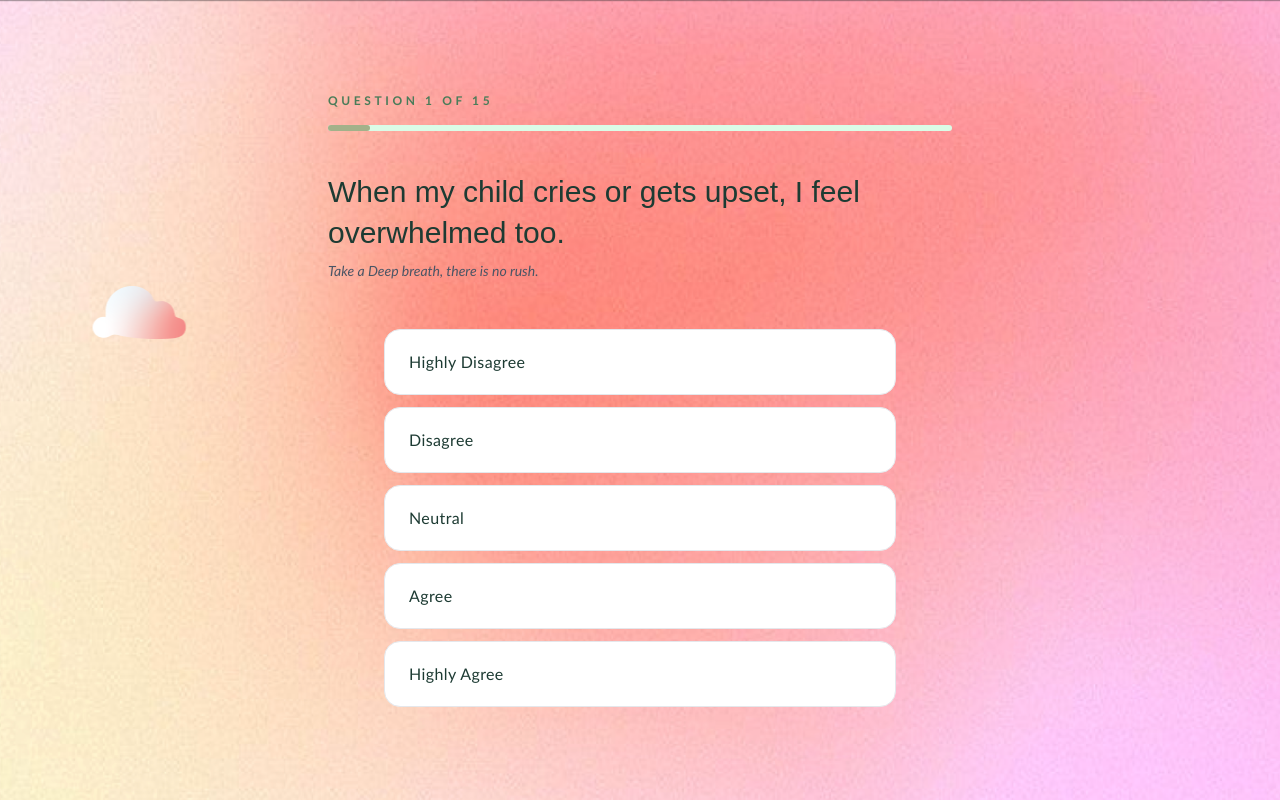
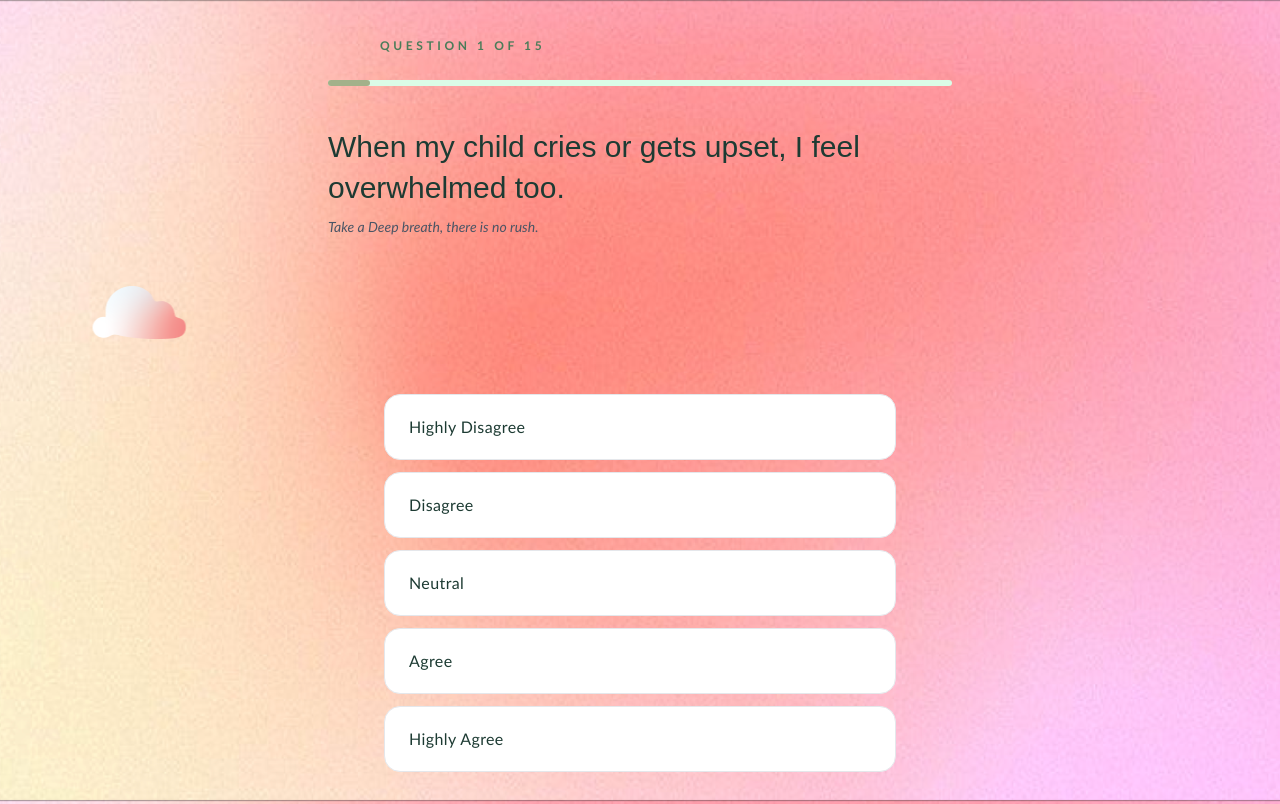
Before and after one commit to akhilpatil/reparent, a Next.js app: page /questions in a window 1280 px wide. Built offline with nearby package versions, Linux system fonts and the light colour scheme.

Commit message:
Keep question options anchored

```diff
--- a/app/questions/page.js
+++ b/app/questions/page.js
@@ -68,7 +68,7 @@ export default function Questions() {
     <div className="h-screen w-screen flex items-center justify-center">
       <div className="flex flex-col gap-8 max-w-2xl px-6 py-8 text-left w-full">
         <div className="flex flex-col items-start gap-4">
-          <div className="flex items-center gap-4 w-full">
+          <div className="flex min-h-9 w-full items-center gap-4">
             {currentQuestionIndex > 0 && (
               <button
                 onClick={() => setCurrentQuestionIndex(prev => prev - 1)}
@@ -80,6 +80,7 @@ export default function Questions() {
                 </svg>
               </button>
             )}
+            {currentQuestionIndex === 0 && <span aria-hidden="true" className="h-9 w-9" />}
             <p className="text-xs font-semibold uppercase tracking-[0.3em] text-[#4a7c59] animate-fade-in">
               Question {currentQuestionIndex + 1} of {questions.length}
             </p>
@@ -94,6 +95,8 @@ export default function Questions() {
             </div>
           </div>
 
+          {/* Keep this stage a consistent height so question-specific messages do not move the options. */}
+          <div className="relative min-h-[260px] w-full sm:min-h-[220px]">
             <div key={fadeKey} className="animate-fade-in">
               <p className="text-3xl font-medium leading-snug text-[#1d3b33] mb-2" style={{ fontFamily: "var(--font-heading)" }}>
                 {currentQuestion.question}
@@ -105,15 +108,14 @@ export default function Questions() {
               </p>
             </div>
 
-
-
             {showLastMessage && (
-            <div className="mt-4 p-5 bg-[#eef7f2] rounded-lg border-l-4 border-[#a3b18a] animate-fade-in">
-              <p className="text-[#1d3b33] font-medium">
+              <div className="absolute inset-x-0 bottom-0 rounded-lg border-l-4 border-[#a3b18a] bg-[#eef7f2] p-5 animate-fade-in">
+                <p className="font-medium text-[#1d3b33]">
                   Last one! You’re doing something rare — choosing awareness over reaction.
                 </p>
               </div>
             )}
+          </div>
         </div>
 
         <div className="flex flex-col w-full max-w-lg mx-auto gap-3 mt-4">
```
Also changed, not shown: .openai/hosting.json (added). Lines whose indentation alone changed are shown as unchanged.
